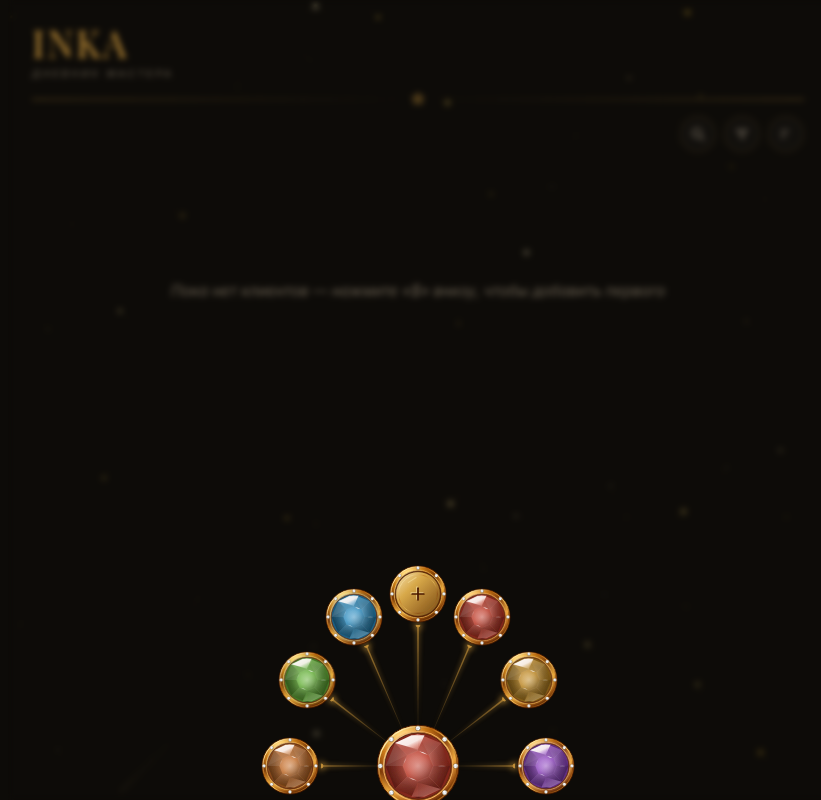
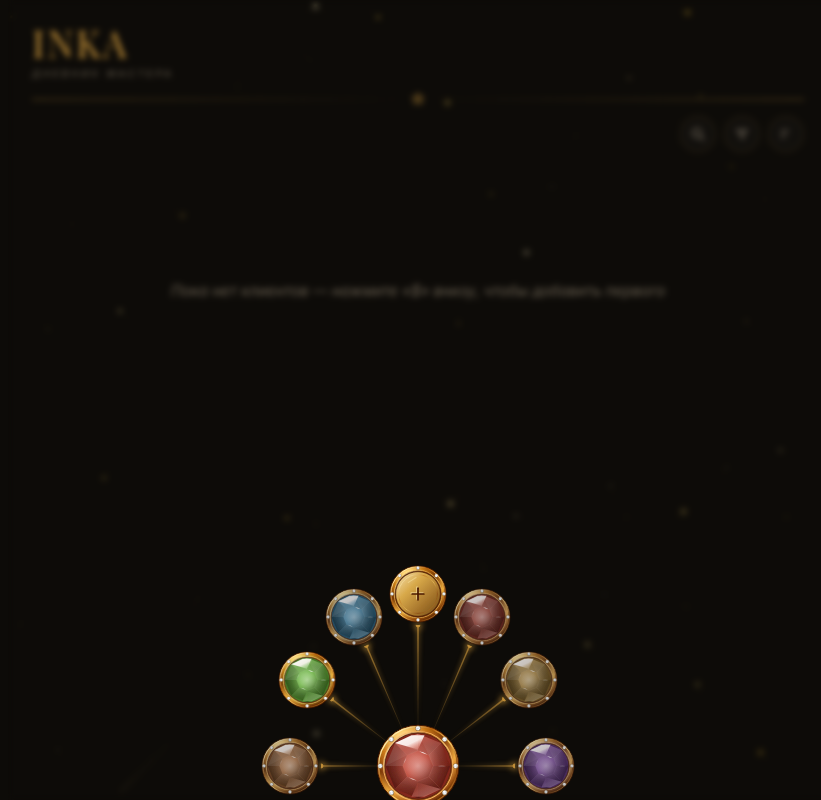
Before and after one commit to annasosnitski-prog/dnevnik-mastera, a React (Vite) app: page / in a window 1280 px wide. Both pictures are taken after a click on the button 640 px from the left and 766 px from the top of the page. Shown: the whole page, without its empty margins (222-1043 px from the left). Built offline with nearby package versions, Linux system fonts and the light colour scheme; a web font is replaced by a local one.

Commit message:
Dim non-current NavFab pendants, add press-in sink effect
The current destination stays full brightness while the rest dim
(same treatment as the client-card tab gems). Pressing any pendant
also sinks its stone into the gold setting, on top of the button's
existing press-down scale.

```diff
--- a/src/components/navigation/NavFab.tsx
+++ b/src/components/navigation/NavFab.tsx
@@ -261,11 +261,12 @@ export function NavFab({ active, onNavigate, adminBadges, onCreate }: NavFabProp
 
             const { item } = entry;
             const badges = item.screen === "admin" ? adminBadges : undefined;
+            const isCurrent = item === current;
             return (
               <button
                 key={item.id}
                 type="button"
-                className="nav-fab__item"
+                className={isCurrent ? "nav-fab__item" : "nav-fab__item nav-fab__item--dim"}
                 style={style}
                 aria-label={item.label}
                 onClick={() => {
@@ -274,7 +275,9 @@ export function NavFab({ active, onNavigate, adminBadges, onCreate }: NavFabProp
                 }}
               >
                 {/* Each destination is its own faceted gem colour — no
-                    glyph, the cut itself is the detail (see PendantIcon). */}
+                    glyph, the cut itself is the detail (see PendantIcon).
+                    The current destination stays full brightness; the rest
+                    dim, the same treatment as the client-card tab gems. */}
                 <PendantIcon color={item.color} size={ITEM_SIZE} />
                 {badges?.map((kind, bi) => (
                   <span
--- a/src/components/navigation/PendantIcon.tsx
+++ b/src/components/navigation/PendantIcon.tsx
@@ -256,7 +256,7 @@ export function PendantIcon({
         </g>
 
         {plate ? (
-          <g filter={`url(#${stoneGlow})`}>
+          <g className="pendant-stone" filter={`url(#${stoneGlow})`}>
             <circle cx={cx} cy={cy} r={stoneR} fill={`url(#${plateFace})`} stroke="#4B1A00" strokeWidth=".5" />
             <circle cx={cx} cy={cy} r={stoneR - 3} fill="none" stroke={`url(#${goldEdge})`} strokeWidth=".5" />
             <path d="M22 20 30 15" stroke="#FFF0B3" strokeWidth="1.2" strokeLinecap="round" opacity=".4" />
@@ -272,7 +272,7 @@ export function PendantIcon({
             )}
           </g>
         ) : (
-          <g filter={`url(#${stoneGlow})`}>
+          <g className="pendant-stone" filter={`url(#${stoneGlow})`}>
             {/* Soft haze bleeding out past the stone's own edge, like light
                 escaping a lit potion bottle rather than staying inside a
                 solid surface. */}
--- a/src/index.css
+++ b/src/index.css
@@ -236,7 +236,15 @@
   position: absolute;
   left: 0;
   top: 0;
-  transition: transform 0.15s ease;
+  transition: transform 0.15s ease, opacity 0.25s ease, filter 0.25s ease;
+}
+
+/* Every destination but the current one dims — the same treatment as the
+   client-card tab gems (see DetailScreen's gemMarker) — so the fan reads at
+   a glance which one you're already on. */
+.nav-fab__item--dim {
+  opacity: 0.62;
+  filter: saturate(0.72) brightness(0.82);
 }
 
 /* A small pale spotlight sitting behind each icon, a third of the button's
@@ -269,9 +277,7 @@
 .nav-fab__main {
   width: 54px;
   height: 54px;
-  /* No disc chrome or glow of its own any more — PendantIcon draws its own
-     ambient halo as one continuous gradient, so there's no separate CSS
-     glow left to seam against it. */
+  /* No disc chrome of its own — PendantIcon draws the whole button. */
   transform: translate(-50%, -50%) scale(var(--nav-scale, 1));
 }
 
@@ -298,6 +304,20 @@
 
 .nav-fab__item:active {
   --nav-scale: 0.92;
+}
+
+/* On top of the whole button's own press-down scale, the stone recedes a
+   little further and darkens on its own — reading as the gem sinking into
+   its gold setting rather than the whole medallion just shrinking evenly. */
+.pendant-stone {
+  transform-origin: 32px 32px;
+  transition: transform 0.1s ease, filter 0.1s ease;
+}
+
+.nav-fab__main:active .pendant-stone,
+.nav-fab__item:active .pendant-stone {
+  transform: scale(0.82) translateY(1px);
+  filter: brightness(0.8);
 }
 
 /* Both keyframes read the same --dx/--dy/--nav-scale custom properties as
```
